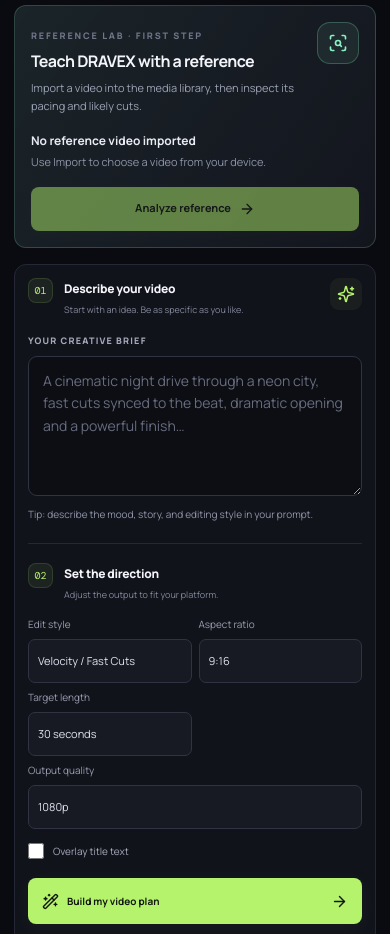
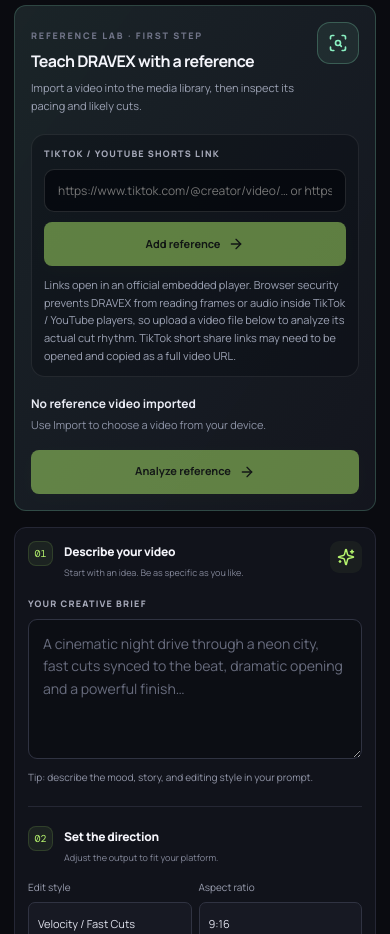
Before and after one commit to mlbbgame/dravex-ai-video-editor, a React (Vite) app: page / in a window 390 px wide. Shown: the part 2020-2954 px from the top of the page. Built offline with nearby package versions, Linux system fonts and the light colour scheme.

Commit message:
Add TikTok and YouTube reference link workflow (#12)
* Add TikTok and YouTube reference link workflow

* Style reference link previews for mobile

```diff
--- a/src/App.tsx
+++ b/src/App.tsx
@@ -61,6 +61,31 @@ type Mode = "ai" | "manual" | "collab";
 type EditStyle = "velocity" | "anime" | "cinematic" | "glitch" | "story";
 type ClipKind = "video" | "audio" | "image";
 type ReferenceRecipe = { name: string; duration: number; pace: "Fast" | "Medium" | "Slow"; averageShot: number; cutTimes: number[] };
+type ReferenceLink = { id: string; url: string; platform: "TikTok" | "YouTube"; videoId: string };
+
+function parseReferenceLink(raw: string): Omit<ReferenceLink, "id"> | null {
+  try {
+    const parsed = new URL(raw.trim());
+    const host = parsed.hostname.toLowerCase().replace(/^www\./, "").replace(/^m\./, "");
+    if (host === "youtube.com" || host === "youtu.be" || host === "music.youtube.com") {
+      let videoId = "";
+      if (host === "youtu.be") videoId = parsed.pathname.split("/").filter(Boolean)[0] ?? "";
+      else if (parsed.pathname === "/watch") videoId = parsed.searchParams.get("v") ?? "";
+      else {
+        const match = parsed.pathname.match(/^\/(?:shorts|embed|live)\/([\w-]+)/);
+        videoId = match?.[1] ?? "";
+      }
+      return /^[\w-]{11}$/.test(videoId) ? { url: parsed.href, platform: "YouTube", videoId } : null;
+    }
+    if (host === "tiktok.com" || host.endsWith(".tiktok.com")) {
+      const match = parsed.pathname.match(/\/video\/(\d+)/);
+      return match ? { url: parsed.href, platform: "TikTok", videoId: match[1] } : null;
+    }
+    return null;
+  } catch {
+    return null;
+  }
+}
 type MediaClip = {
   id: string;
   name: string;
@@ -100,6 +125,9 @@ export default function App() {
   const [musicVolume, setMusicVolume] = useState(65);
   const [playheadTime, setPlayheadTime] = useState(0);
   const [referenceReport, setReferenceReport] = useState<string[]>([]);
+  const [referenceLinkInput, setReferenceLinkInput] = useState("");
+  const [referenceLinks, setReferenceLinks] = useState<ReferenceLink[]>([]);
+  const [referenceLinkError, setReferenceLinkError] = useState("");
   const [referenceRecipe, setReferenceRecipe] = useState<ReferenceRecipe | null>(null);
   const [isAnalyzingReference, setIsAnalyzingReference] = useState(false);
   const [isAnalyzingHighlights, setIsAnalyzingHighlights] = useState(false);
@@ -224,6 +252,21 @@ export default function App() {
     setNotice(language === "ru"
       ? "DRAVEX подобрал стиль и формат из запроса. Проверь автоматически выбранные настройки перед экспортом."
       : "DRAVEX inferred the style and format from your brief. Review the automatically selected settings before export.");
+    window.setTimeout(() => setNotice(""), 6000);
+  };
+
+  const addReferenceLink = () => {
+    const parsed = parseReferenceLink(referenceLinkInput);
+    if (!parsed) {
+      setReferenceLinkError("Paste a full TikTok video URL or a YouTube / Shorts URL. Short TikTok share links (vm.tiktok.com) cannot be resolved in this browser-only version.");
+      return;
+    }
+    setReferenceLinks((current) => current.some((item) => item.url === parsed.url)
+      ? current
+      : [...current, { ...parsed, id: uid() }]);
+    setReferenceLinkInput("");
+    setReferenceLinkError("");
+    setNotice("Reference link added. The embedded player can be viewed, but its frames cannot be analyzed by this browser-only app.");
     window.setTimeout(() => setNotice(""), 6000);
   };
 
@@ -603,6 +646,37 @@ export default function App() {
             <div><span className="section-kicker">REFERENCE LAB · FIRST STEP</span><h2>Teach DRAVEX with a reference</h2><p>Import a video into the media library, then inspect its pacing and likely cuts.</p></div>
             <span className="reference-lab-icon"><ScanSearch size={20} /></span>
           </div>
+          <div className="reference-link-entry">
+            <label className="field-label" htmlFor="reference-video-url">TIKTOK / YOUTUBE SHORTS LINK</label>
+            <div className="reference-link-form">
+              <input id="reference-video-url" type="url" value={referenceLinkInput} onChange={(event) => { setReferenceLinkInput(event.target.value); setReferenceLinkError(""); }} placeholder="https://www.tiktok.com/@creator/video/… or https://youtube.com/shorts/…" />
+              <button className="button button-primary" type="button" onClick={addReferenceLink} disabled={!referenceLinkInput.trim()}>Add reference <ArrowRight size={16} /></button>
+            </div>
+            {referenceLinkError && <p className="reference-link-error" role="alert">{referenceLinkError}</p>}
+            <p className="reference-link-note">Links open in an official embedded player. Browser security prevents DRAVEX from reading frames or audio inside TikTok / YouTube players, so upload a video file below to analyze its actual cut rhythm. TikTok short share links may need to be opened and copied as a full video URL.</p>
+            {referenceLinks.length > 0 && <div className="reference-link-list">
+              {referenceLinks.map((item) => <article className="reference-link-card" key={item.id}>
+                <div className="reference-link-card-head">
+                  <strong>{item.platform} reference</strong>
+                  <div className="reference-link-actions">
+                    <a href={item.url} target="_blank" rel="noreferrer">Open original ↗</a>
+                    <button type="button" className="reference-remove" onClick={() => setReferenceLinks((current) => current.filter((link) => link.id !== item.id))} aria-label="Remove reference">Remove</button>
+                  </div>
+                </div>
+                <div className="reference-embed-wrap">
+                  <iframe
+                    src={item.platform === "YouTube" ? `https://www.youtube-nocookie.com/embed/${item.videoId}` : `https://www.tiktok.com/player/v1/${item.videoId}?music_info=1&description=1`}
+                    title={`${item.platform} reference video`}
+                    loading="lazy"
+                    allow="accelerometer; autoplay; clipboard-write; encrypted-media; gyroscope; picture-in-picture; web-share"
+                    referrerPolicy="strict-origin-when-cross-origin"
+                    allowFullScreen
+                  />
+                </div>
+                <p className="reference-link-note">Saved for this browser session. To analyze editing rhythm, add a local copy of this video to the media library and use “Analyze reference”.</p>
+              </article>)}
+            </div>}
+          </div>
           <div className="reference-lab-actions">
             <div className="reference-source"><strong>{clips.find((clip) => clip.kind === "video")?.name ?? "No reference video imported"}</strong><span>{clips.some((clip) => clip.kind === "video") ? "The first imported video will be analyzed locally." : "Use Import to choose a video from your device."}</span></div>
             <button className="button button-primary" onClick={analyzeReference} disabled={isAnalyzingReference || !clips.some((clip) => clip.kind === "video")}>{isAnalyzingReference ? "Analyzing…" : "Analyze reference"} <ArrowRight size={16} /></button>
--- a/src/styles.css
+++ b/src/styles.css
@@ -488,6 +488,96 @@ textarea:focus { border-color: #b5f36d80; }
   overflow-wrap: anywhere;
 }
 .reference-report p + p { border-top: 1px solid rgba(255,255,255,.055); }
+
+.reference-link-entry {
+  margin-top: 20px;
+  padding: 16px;
+  border: 1px solid rgba(255,255,255,.08);
+  border-radius: 14px;
+  background: rgba(8, 10, 16, .34);
+}
+.reference-link-form {
+  display: flex;
+  align-items: stretch;
+  gap: 10px;
+  margin-top: 8px;
+}
+.reference-link-form input {
+  flex: 1 1 auto;
+  width: 100%;
+  min-width: 0;
+  padding: 12px 13px;
+  border: 1px solid rgba(255,255,255,.12);
+  border-radius: 10px;
+  outline: none;
+  color: #eef0f7;
+  background: rgba(4, 6, 12, .72);
+  font: inherit;
+  font-size: 12px;
+}
+.reference-link-form input:focus { border-color: rgba(138,240,194,.65); }
+.reference-link-form .button { flex: 0 0 auto; }
+.reference-link-note {
+  margin: 10px 0 0;
+  color: #9ca2b4;
+  font-size: 11px;
+  line-height: 1.6;
+}
+.reference-link-error {
+  margin: 8px 0 0;
+  color: #ff9f9f;
+  font-size: 11px;
+  line-height: 1.5;
+}
+.reference-link-list { display: grid; gap: 14px; margin-top: 16px; }
+.reference-link-card {
+  min-width: 0;
+  padding: 12px;
+  border: 1px solid rgba(138,240,194,.16);
+  border-radius: 12px;
+  background: rgba(255,255,255,.025);
+}
+.reference-link-card-head, .reference-link-actions {
+  display: flex;
+  align-items: center;
+  justify-content: space-between;
+  gap: 10px;
+}
+.reference-link-card-head strong { color: #e9ebf4; font-size: 12px; }
+.reference-link-actions a, .reference-remove {
+  color: #8af0c2;
+  font-size: 11px;
+  text-decoration: none;
+  background: transparent;
+  border: 0;
+  cursor: pointer;
+}
+.reference-remove { color: #b5bac8; }
+.reference-embed-wrap {
+  position: relative;
+  width: 100%;
+  max-width: 420px;
+  margin: 12px auto 0;
+  aspect-ratio: 9 / 16;
+  overflow: hidden;
+  border-radius: 10px;
+  background: #080a10;
+}
+.reference-embed-wrap iframe {
+  position: absolute;
+  inset: 0;
+  width: 100%;
+  height: 100%;
+  border: 0;
+}
+@media (max-width: 560px) {
+  .reference-link-entry { padding: 12px; }
+  .reference-link-form { flex-direction: column; }
+  .reference-link-form .button { width: 100%; }
+  .reference-link-card-head { align-items: flex-start; }
+  .reference-link-actions { align-items: flex-end; flex-direction: column; }
+}
+
 @media (max-width: 560px) {
   .reference-lab { padding: 16px; margin-bottom: 16px; }
   .reference-lab-heading h2 { font-size: 16px; line-height: 1.35; }
```
